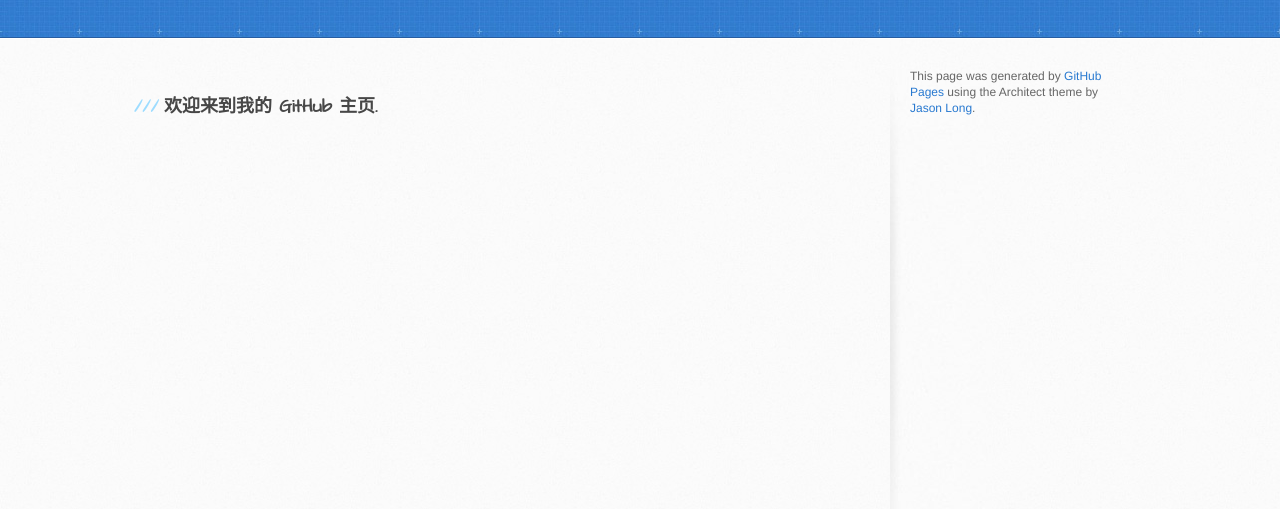
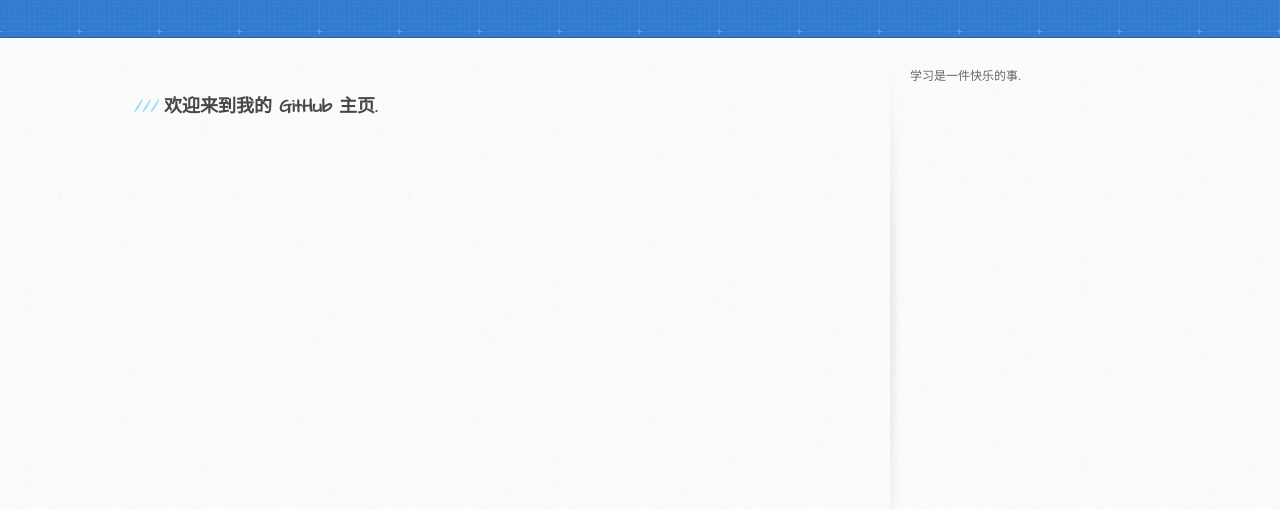
Before and after one commit to faith-lzy/faith-lzy.github.com, a plain HTML site: page index.html in a window 1280 px wide. Shown: the part 129-638 px from the top of the page. Drawn offline with Linux system fonts and the light colour scheme.

Commit message:
Signed-off-by: 刘真æº? <lzy7750015@qq.com>

```diff
--- a/index.html
+++ b/index.html
@@ -38,7 +38,7 @@
         <aside id="sidebar">
 
 
-          <p>This page was generated by <a href="pages.github.com">GitHub Pages</a> using the Architect theme by <a href="http://twitter.com/jasonlong">Jason Long</a>.</p>
+          <p>学习是一件快乐的事.</p>
         </aside>
       </div>
     </div>
```
